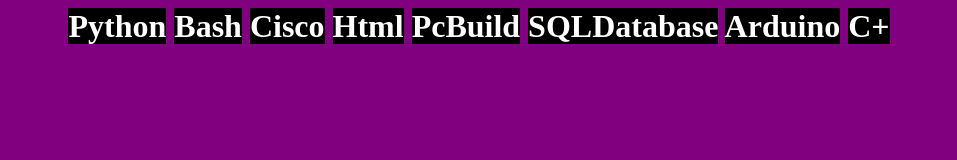
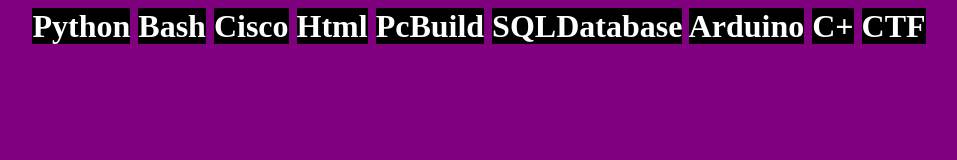
Before and after one commit to GucciGavin/GucciGavin.github.io, a plain HTML site: page index.html in a window 1280 px wide. Shown: the whole page, without its empty margins (161-1118 px from the left). Drawn offline with Linux system fonts and the light colour scheme.

Commit message:
Update index.html

```diff
--- a/index.html
+++ b/index.html
@@ -24,7 +24,7 @@ h1 {
 <a href="https://github.com/GucciGavin/SQLDatabase">SQLDatabase</a>
 <a href="https://github.com/GucciGavin/Arduino-Projects">Arduino</a>
 <a href="https://github.com/GucciGavin/C-">C+</a>
-
+<a href="https://github.com/GucciGavin/CTF">CTF</a>
 
 </h1>
 </body>
```
